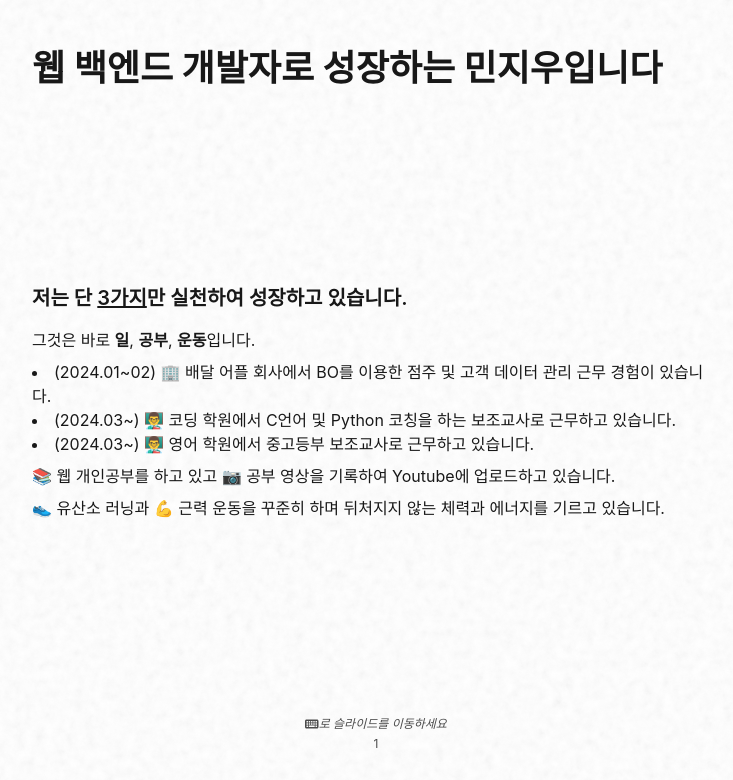
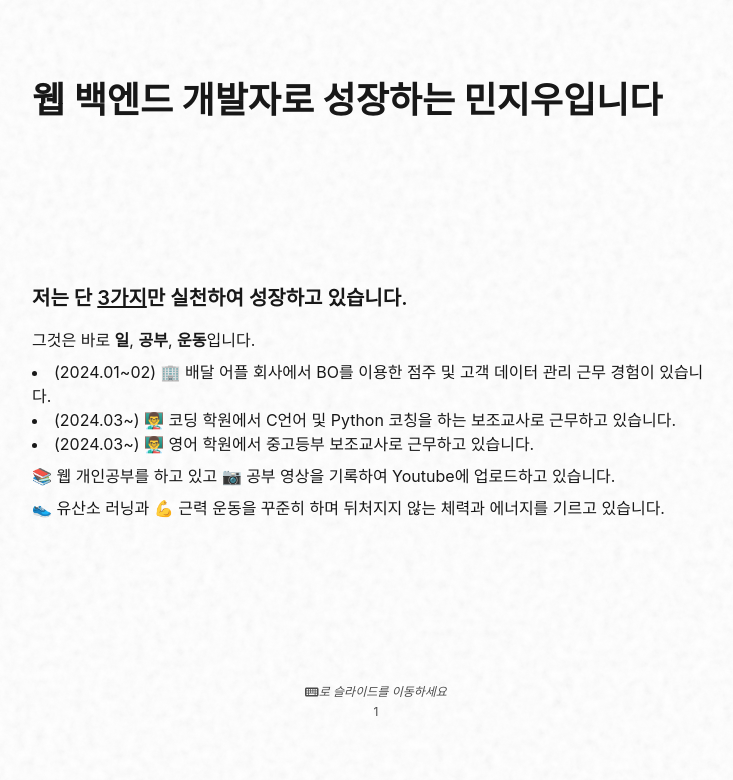
Before and after one commit to JIUUOO/portfolio-web, a React (Create React App) app: page / in a window 1280 px wide. Shown: the top 780 px of the page, without its empty margins (264-997 px from the left). Built offline with nearby package versions, Linux system fonts and the light colour scheme.

Commit message:
fix: modify height

```diff
--- a/src/page/slides/style.css
+++ b/src/page/slides/style.css
@@ -2,7 +2,7 @@
   top: 50%;
   left: 50%;
   transform: translate(-50%, -50%);
-  height: 88vh;
+  height: 80vh;
   max-width: 45rem;
 }
 
```
